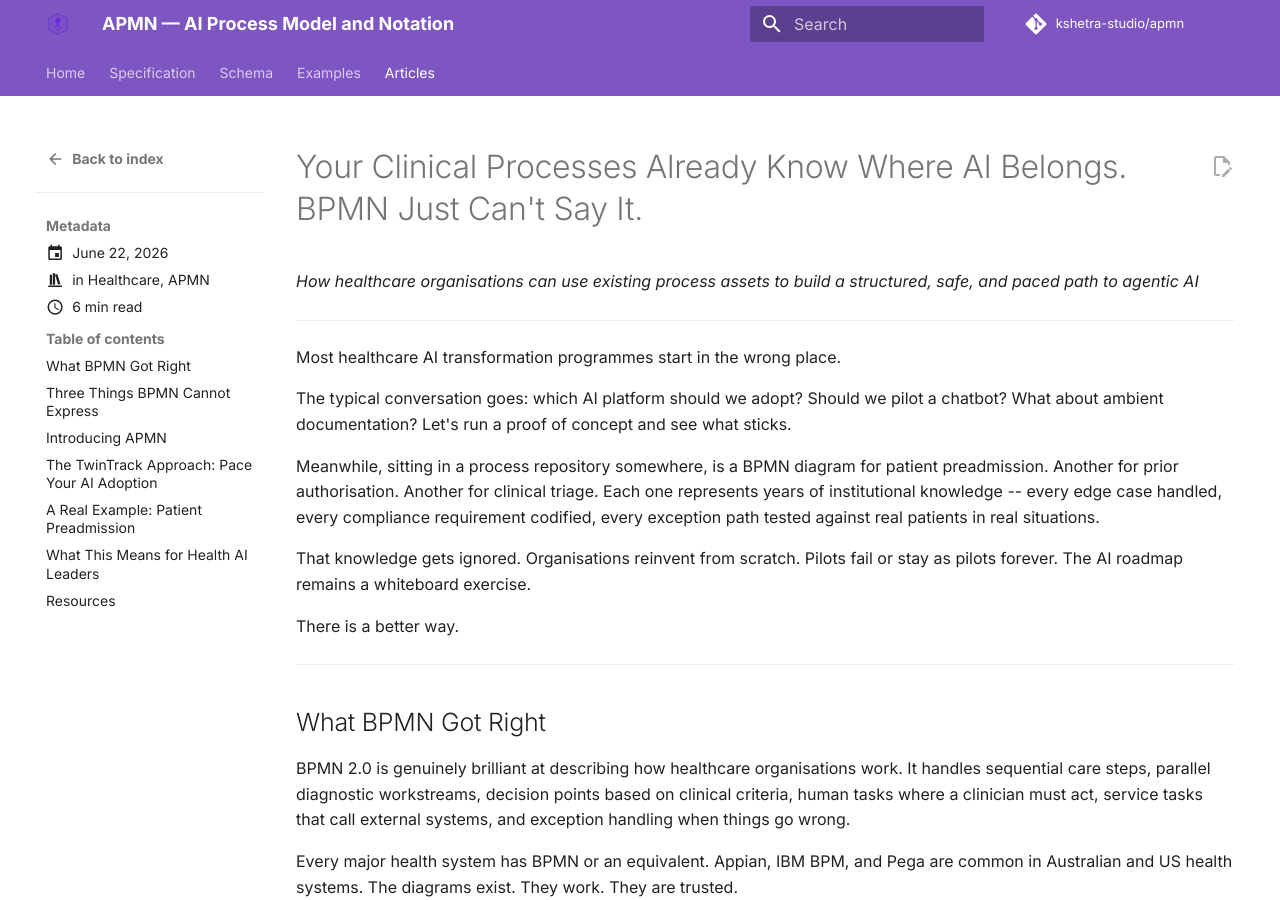
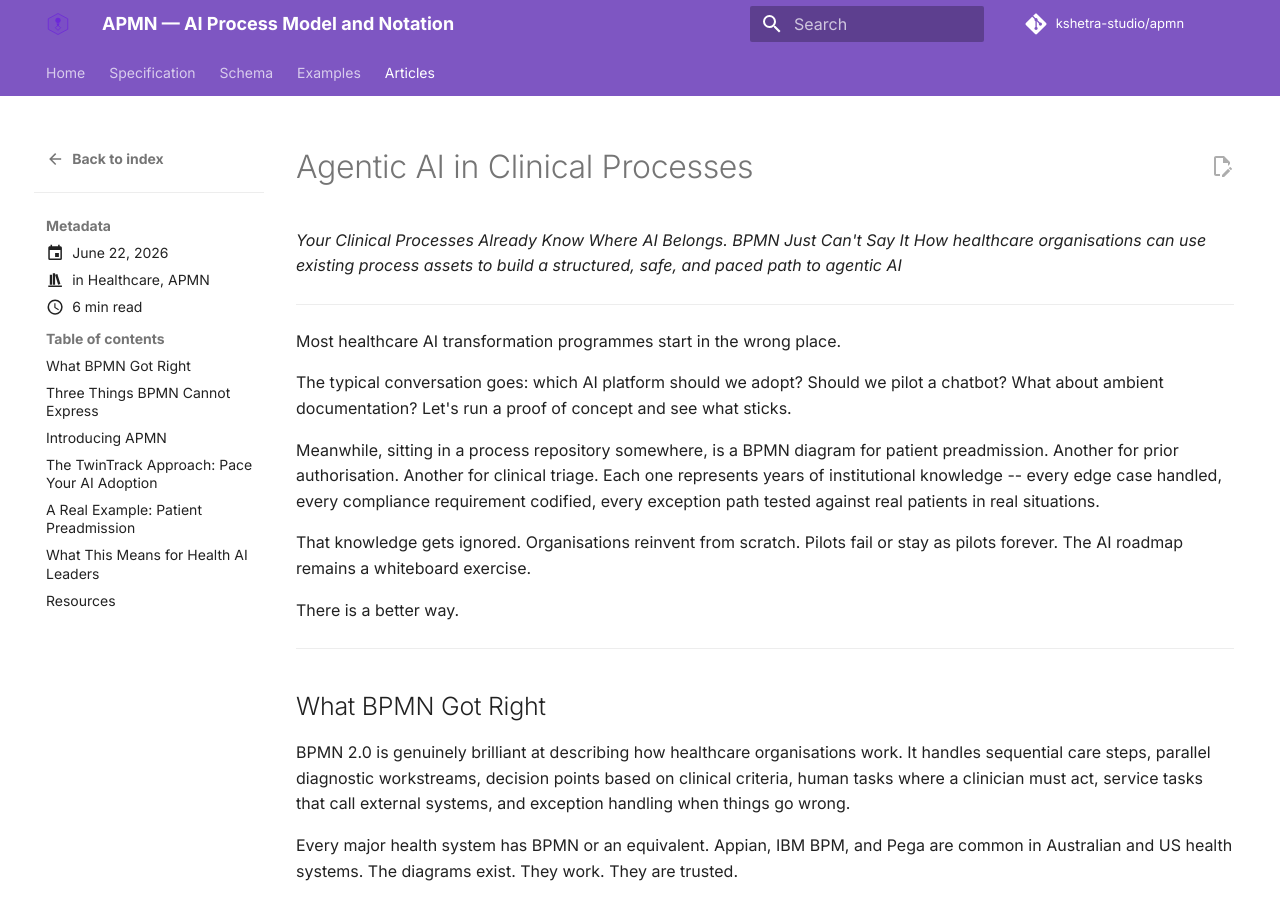
Before and after one commit to kshetra-studio/apmn, an MkDocs documentation site: the page built from docs/articles/posts/healthcare-bpmn-apmn.md, in a window 1280 px wide and 900 px high. Built offline with MkDocs 1.6.1 and Material for MkDocs 9.7.7, drawn with Linux system fonts in a browser that asks for light colours; comment, search, counter and statistics services are not loaded.

Commit message:
Update title and subtitle of healthcare BPMN article

```diff
--- a/docs/articles/posts/healthcare-bpmn-apmn.md
+++ b/docs/articles/posts/healthcare-bpmn-apmn.md
@@ -2,8 +2,8 @@
 date: 2026-06-22
 categories: [Healthcare, APMN]
 ---
-# Your Clinical Processes Already Know Where AI Belongs. BPMN Just Can't Say It.
-
+# Agentic AI in Clinical Processes#
+*Your Clinical Processes Already Know Where AI Belongs. BPMN Just Can't Say It*
 *How healthcare organisations can use existing process assets to build a structured, safe, and paced path to agentic AI*
 
 ---
```
